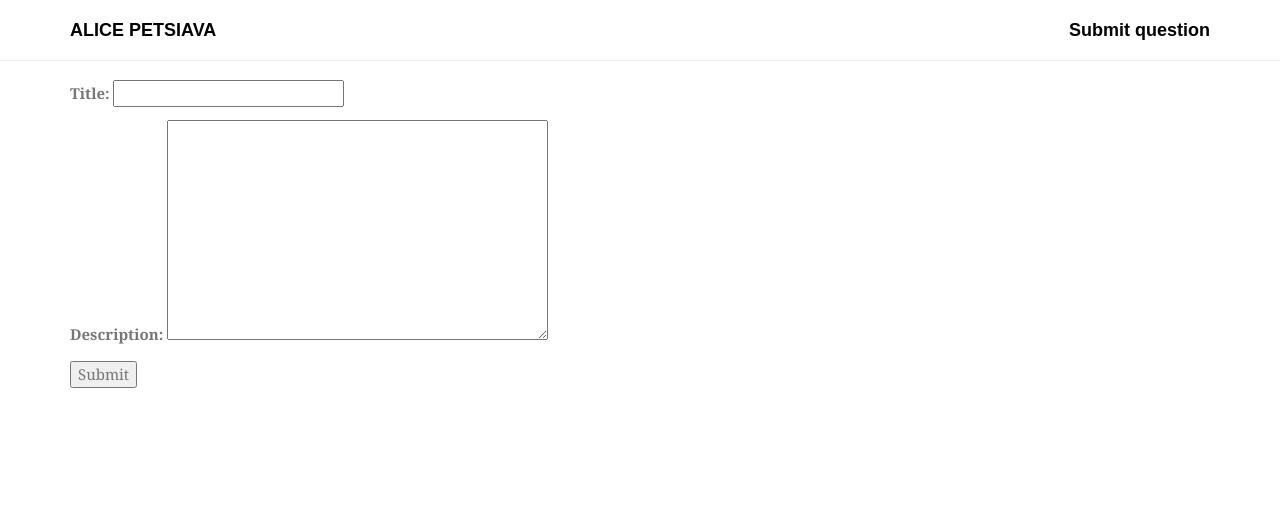
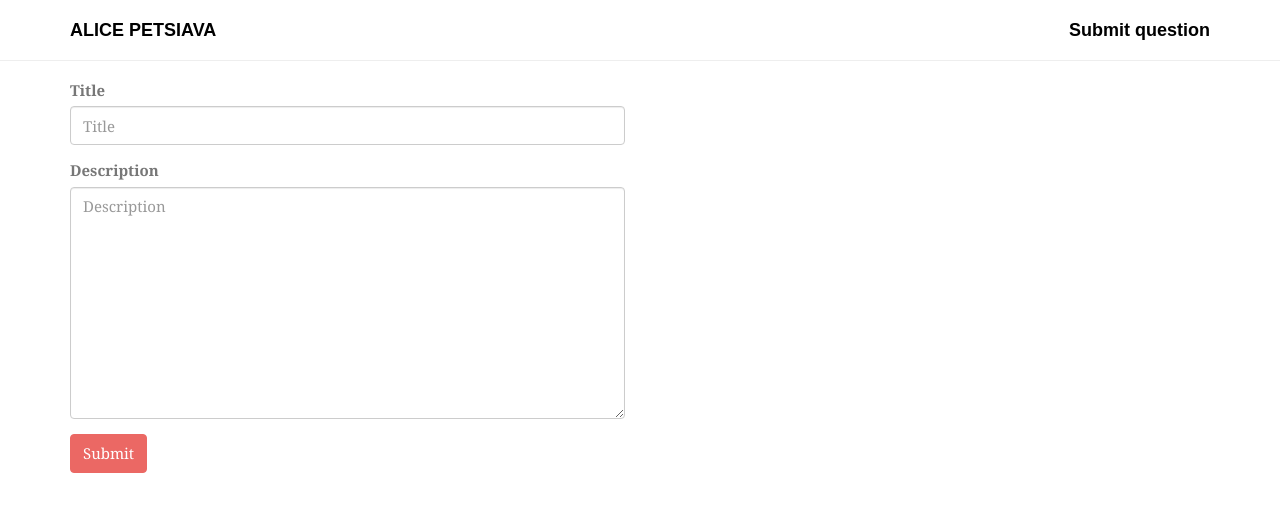
Before and after one commit to apetsiava/per_site, a Django app: page /question/create/ in a window 1280 px wide. Shown: the top 512 px of the page. Run offline with Django 3.2, Linux system fonts and the light colour scheme; some libraries are stand-ins or nearby versions; some web fonts are replaced.

Commit message:
Add styling to question form

```diff
--- a/per_site/settings.py
+++ b/per_site/settings.py
@@ -44,6 +44,7 @@ INSTALLED_APPS = (
     'django.contrib.messages',
     'django.contrib.staticfiles',
     'core',
+    'bootstrap3',
 )
 
 MIDDLEWARE_CLASSES = (
--- a/requirements.txt
+++ b/requirements.txt
@@ -2,6 +2,7 @@ Django==1.8.5
 argparse==1.2.1
 dj-database-url==0.3.0
 dj-static==0.0.6
+django-bootstrap3==6.2.2
 django-toolbelt==0.0.1
 gunicorn==19.3.0
 psycopg2==2.6.1
--- a/templates/question/question_form.html
+++ b/templates/question/question_form.html
@@ -1,8 +1,13 @@
 {% extends 'base.html' %}
+{% load bootstrap3 %}
 {% block content %}
-<form method="post" action="">
-    {% csrf_token %}
-    {{ form.as_p }}
-    <button type="submit">Submit</button>
-</form>
+<div class="row">
+    <div class="col-lg-6">
+        <form method="post" action="">
+            {% csrf_token %}
+            {% bootstrap_form form %}
+            <button type="submit" class="btn btn-primary">Submit</button>
+        </form>
+    </div>
+</div>
 {% endblock %}
```
